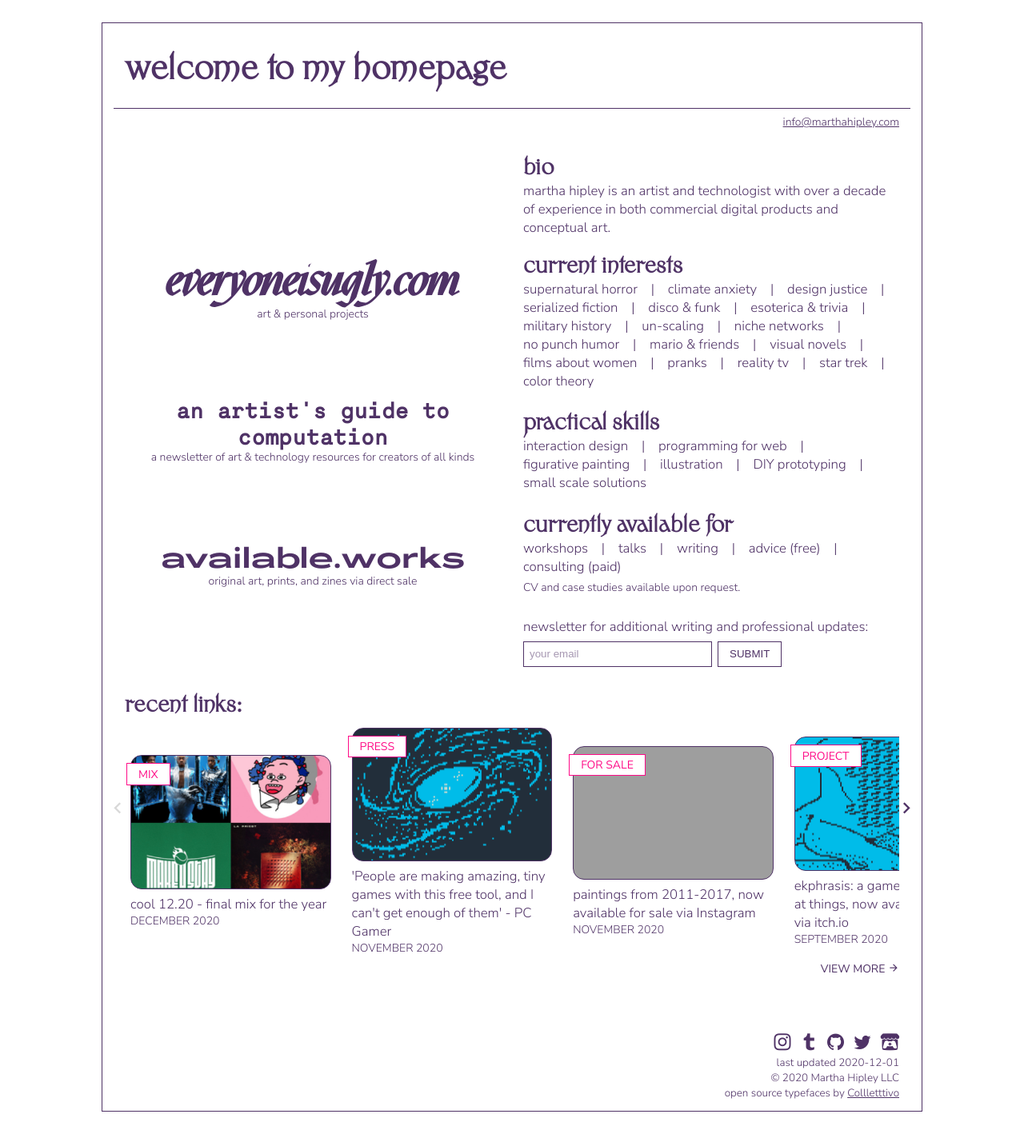
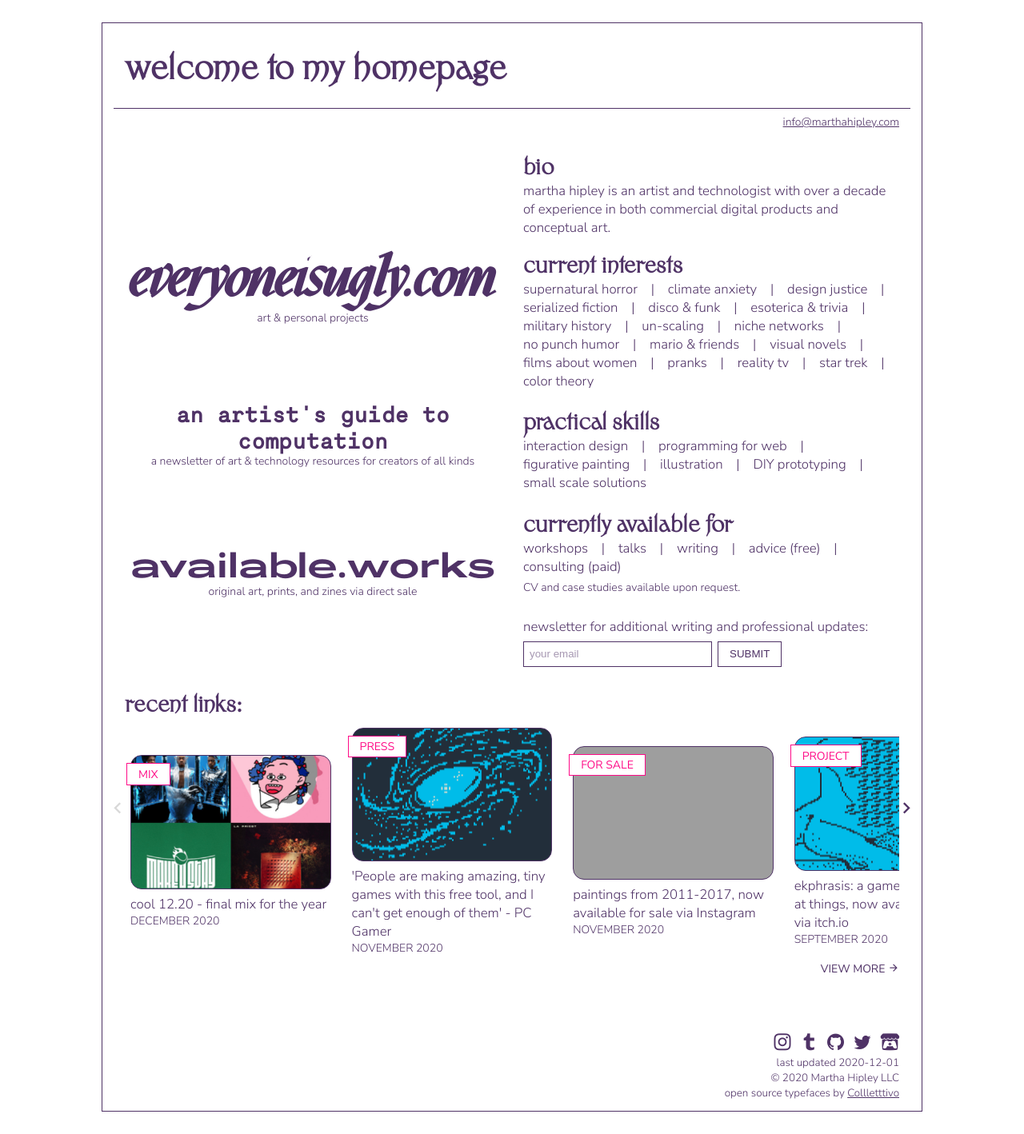
Before and after one commit to mhipley/marthahipley-2020, a Jekyll site: the page built from index.markdown, in a window 1280 px wide. Shown: the whole page at 80% size. Built offline with Jekyll 4.4.1, drawn with Linux system fonts in a browser that asks for light colours; nearby versions of some CDN libraries; some web fonts are replaced; grey boxes are pictures that could not be loaded.

Commit message:
fixing mixins for typography

```diff
--- a/_sass/includes/_typography.scss
+++ b/_sass/includes/_typography.scss
@@ -73,12 +73,12 @@ h2 {
     }
     &#everyoneisugly {
         font-family: "mazius", serif;
-        font-size: 5rem;
+        font-size: 3.5rem;
         @include breakpoint(xs) {
-            font-size: 3.5rem;
+            font-size: 4rem;
         }
-        @include breakpoint(sm) {
-            font-size: 4rem;
+        @include breakpoint(md) {
+            font-size: 5rem;
         }
     }
     &#agtc {
@@ -87,12 +87,12 @@ h2 {
     }
     &#availableworks {
         font-family: "messapia", serif;
-        font-size: 3rem;
-        @include breakpoint(xs) {
-            font-size: 2rem;
-        }
+        font-size: 2rem;
         @include breakpoint(sm) {
             font-size: 2.5rem;
+        }
+        @include breakpoint(md) {
+            font-size: 3rem;
         }
     }
 }
```
